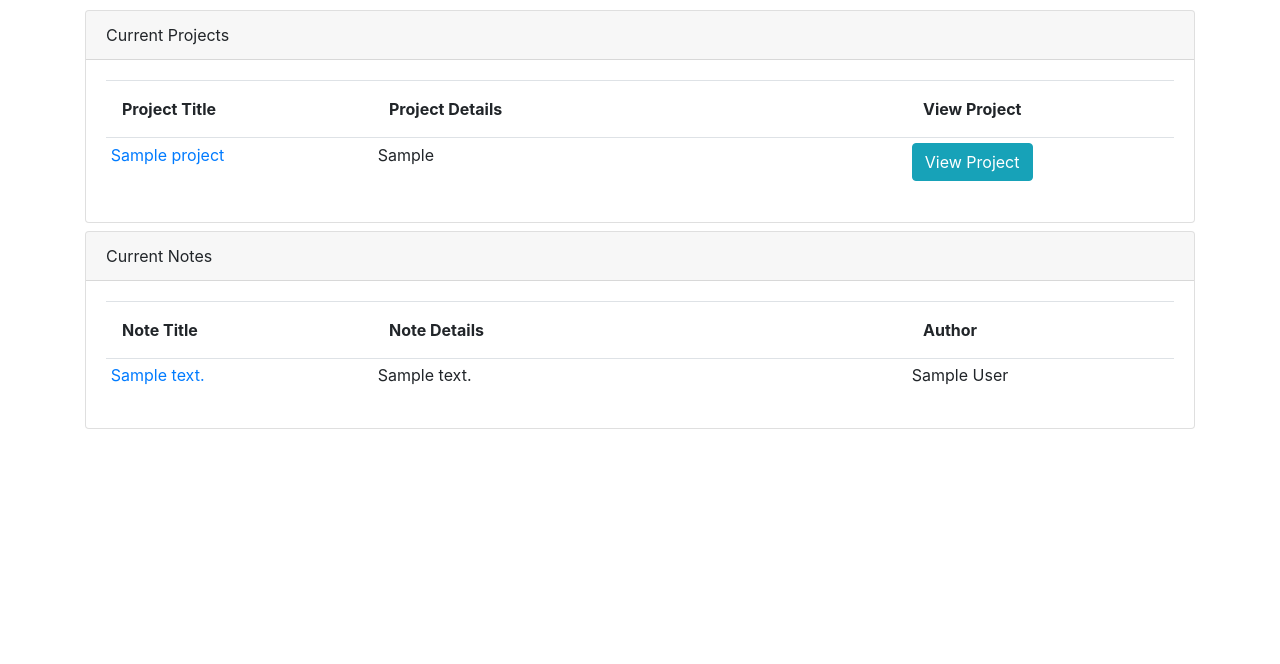
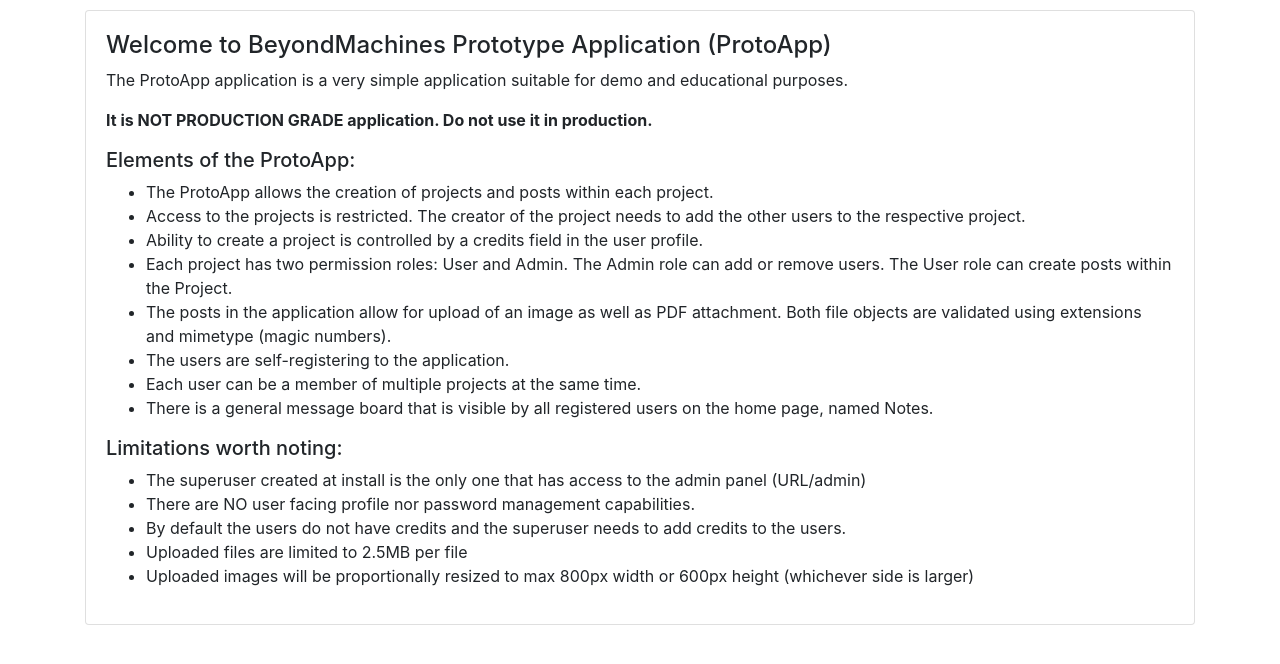
Before and after one commit to spirovskib/proto_app, a Django app: page / in a window 1280 px wide. Shown: the part 56-720 px from the top of the page. Run offline with Django 3.2, Linux system fonts and the light colour scheme; tables that the repository leaves empty hold one stand-in row (values such as "Sample post"); some libraries are stand-ins or nearby versions.

Commit message:
finished ProtoApp

```diff
--- a/templates/home.html
+++ b/templates/home.html
@@ -2,6 +2,18 @@
 
 
 {% block main %}
+{% if not request.user.is_authenticated %}
+<div class="row mb-2">
+    <div class="col-md-12">
+        <div class="card">
+            <div class="card-body">
+                {% include 'intro.html' %}
+            </div>
+        </div>
+    </div>
+</div>
+{% endif %}
+{% if request.user.is_authenticated %}
 <div class="row mb-2">
     <div class="col-md-12">
         <div class="card">
@@ -25,7 +37,6 @@
                     </table>
                 </div>
         </div>
-
     </div>
 </div>
 <div class="row mb-2">
@@ -54,4 +65,5 @@
 
     </div>
 </div>
+{% endif %}
 {% endblock %}
--- /dev/null
+++ b/templates/intro.html
@@ -0,0 +1,25 @@
+<h4>Welcome to BeyondMachines Prototype Application (ProtoApp)</h4>
+
+<p>The ProtoApp application is a very simple application suitable for demo and educational purposes.</p>
+<p><strong>It is NOT PRODUCTION GRADE application. Do not use it in production.</strong></p>
+
+<h5>Elements of the ProtoApp:</h5>
+<ul>
+  <li>The ProtoApp allows the creation of projects and posts within each project. </li>
+  <li>Access to the projects is restricted. The creator of the project needs to add the other users to the respective project. </li>
+  <li>Ability to create a project is controlled by a credits field in the user profile. </li>
+  <li>Each project has two permission roles: User and Admin. The Admin role can add or remove users. The User role can create posts within the Project.</li>
+  <li>The posts in the application allow for upload of an image as well as PDF attachment. Both file objects are validated using extensions and mimetype (magic numbers).</li>
+  <li>The users are self-registering to the application. </li>
+  <li>Each user can be a member of multiple projects at the same time.</li>
+  <li>There is a general message board that is visible by all registered users on the home page, named Notes.</li>
+</ul>
+
+<h5>Limitations worth noting: </h5>
+<ul>
+  <li>The superuser created at install is the only one that has access to the admin panel (URL/admin)</li>
+  <li>There are NO user facing profile nor password management capabilities.</li>
+  <li>By default the users do not have credits and the superuser needs to add credits to the users.</li>
+  <li>Uploaded files are limited to 2.5MB per file</li>
+  <li>Uploaded images will be proportionally resized to max 800px width or 600px height (whichever side is larger)</li>
+</ul>
```
Also changed, not shown: requirements.txt (+4 -4 lines), README.md, 1 other file.
